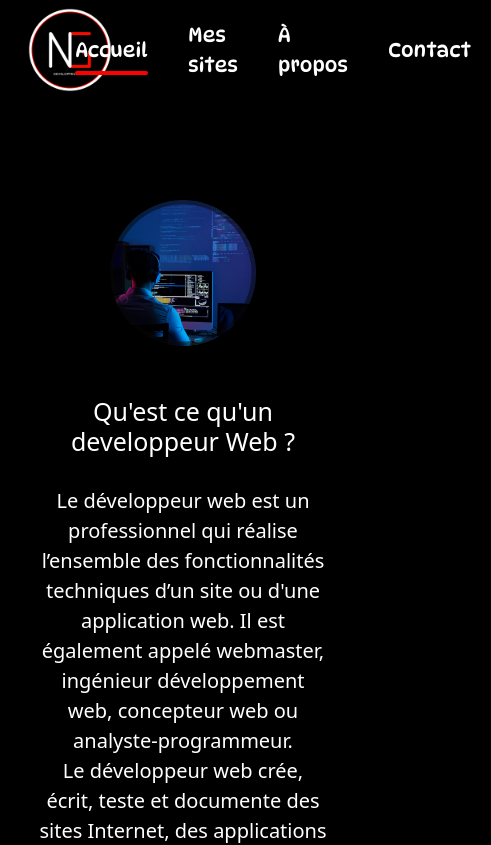
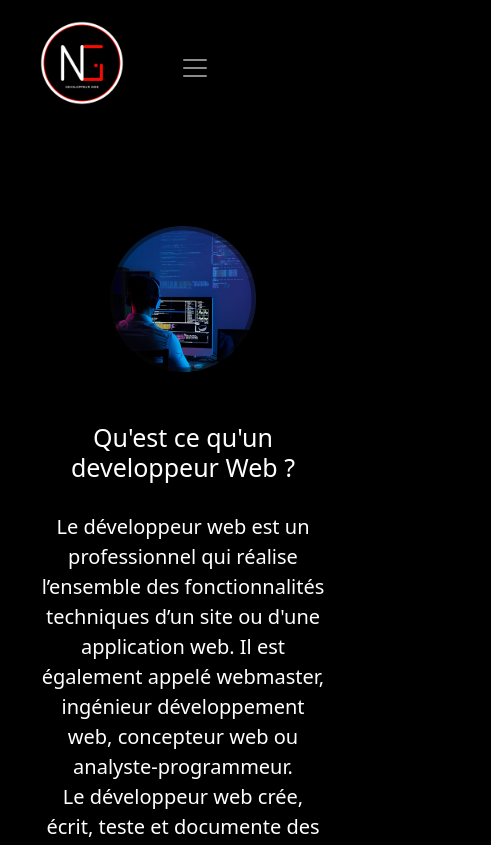
Before and after one commit to Nico578/Projet-React, a React (Create React App) app: page / in a window 390 px wide. Shown: the top 845 px of the page, 491 px wide, since content can reach past the window. Built offline with nearby package versions, Linux system fonts and the light colour scheme.

Commit message:
menu responsive

```diff
--- a/src/components/Navigation.js
+++ b/src/components/Navigation.js
@@ -5,11 +5,28 @@ import logo from "../assets/img/logofn.png";
 const Navigation = () => {
   return (
     <div className="navigation">
-      <div className="logo">
+      <nav class="navbar navbar-expand-lg navbar-dark">
+        <div class="container-fluid">
+        <div className="logo navbar-brand">
         <img src={logo} alt="Logo Pour Fond Sombre" />
       </div>
-      <ul>
-        <NavLink to="/" className={(nav) => (nav.isActive ? "nav-active" : "")}>
+          <button
+            class="navbar-toggler"
+            type="button"
+            data-bs-toggle="collapse"
+            data-bs-target="#navbarNavDropdown"
+            aria-controls="navbarNavDropdown"
+            aria-expanded="false"
+            aria-label="Toggle navigation"
+          >
+            <span class="navbar-toggler-icon"></span>
+          </button>
+          <div class="collapse navbar-collapse" id="navbarNavDropdown">
+            <ul class="navbar-nav">
+              <NavLink
+                to="/"
+                className={(nav) => (nav.isActive ? "nav-active" : "")}
+              >
                 <li>Accueil</li>
               </NavLink>
               <NavLink
@@ -32,6 +49,9 @@ const Navigation = () => {
               </NavLink>
             </ul>
           </div>
+        </div>
+      </nav>
+    </div>
   );
 };
 
--- a/src/style/components/_navigation.scss
+++ b/src/style/components/_navigation.scss
@@ -1,10 +1,10 @@
 .navigation {
-
   font-family: $font-menu;
 
   display: flex;
 
   .logo img {
+    grid-area: logo;
     margin: auto 20px;
     width: 100px;
   }
@@ -14,12 +14,12 @@
     display: flex;
     justify-content: end;
     margin: auto;
-        width: 90%;
   }
 
   li {
     font-size: 20px;
-        margin: 10px auto;
+    margin: 10px 0;
+    text-align: center;
 
     &:hover {
       color: red;
@@ -30,14 +30,14 @@
 
   a {
     text-decoration-line: none;
-        margin: auto 20px;
+    margin: auto;
   }
 
-    .nav-active{
+  .nav-active {
     position: relative;
+    grid-area: navactive;
 
     &::after {
-
       content: "";
       height: 4px;
       width: 0;
@@ -45,6 +45,8 @@
       position: absolute;
       border-radius: 10px;
       bottom: 0px;
+      left: 50%;
+      transform: translateX(-50%);
       -webkit-animation: anim 0.3s ease forwards;
       animation: anim 0.6s ease forwards;
 
@@ -61,5 +63,29 @@
       }
     }
 
+    .navbar-toggler-icon {
+      margin-top: -100px;
     }
   }
+
+  @media screen and (max-width: 992px) {
+    .container-fluid {
+      display: flex;
+    }
+
+    .navbar-toggler {
+      margin-top: -100px;
+      border: none;
+    }
+
+    .navbar-toggler:focus {
+      box-shadow: none;
+    }
+
+    a {
+        text-decoration-line: none;
+        margin: auto;
+        width: 15% !important;
+    }
+  }
+}
--- a/src/style/pages/_home.scss
+++ b/src/style/pages/_home.scss
@@ -7,8 +7,8 @@
     width: 100%;
   }
 
-  .container-fluid {
-    width: 105%;
+  .container {
+    width: 100%;
   }
 
   .col-img {
@@ -33,9 +33,6 @@
   }
 
   @media screen and (min-width: 1400px) {
-
-
-
 
     .col-img {
 
```
Lines whose indentation alone changed are shown as unchanged.
